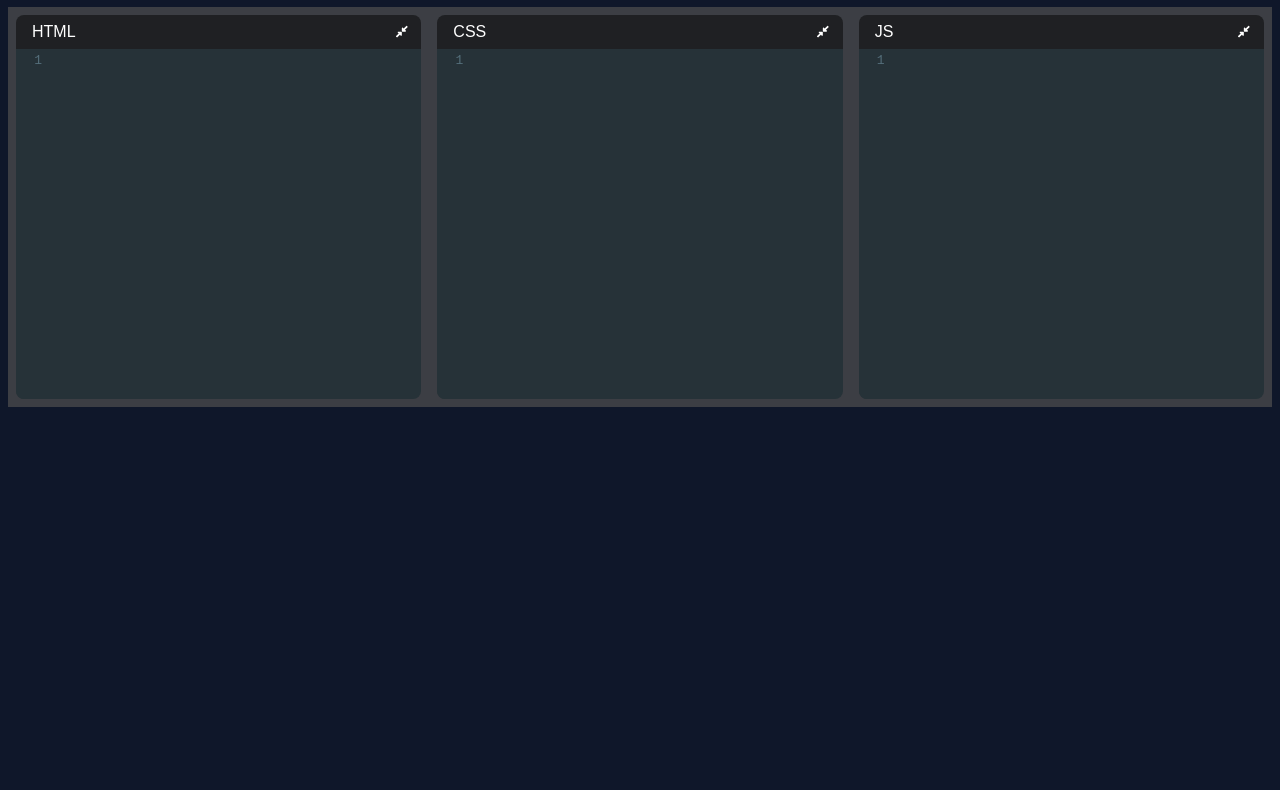
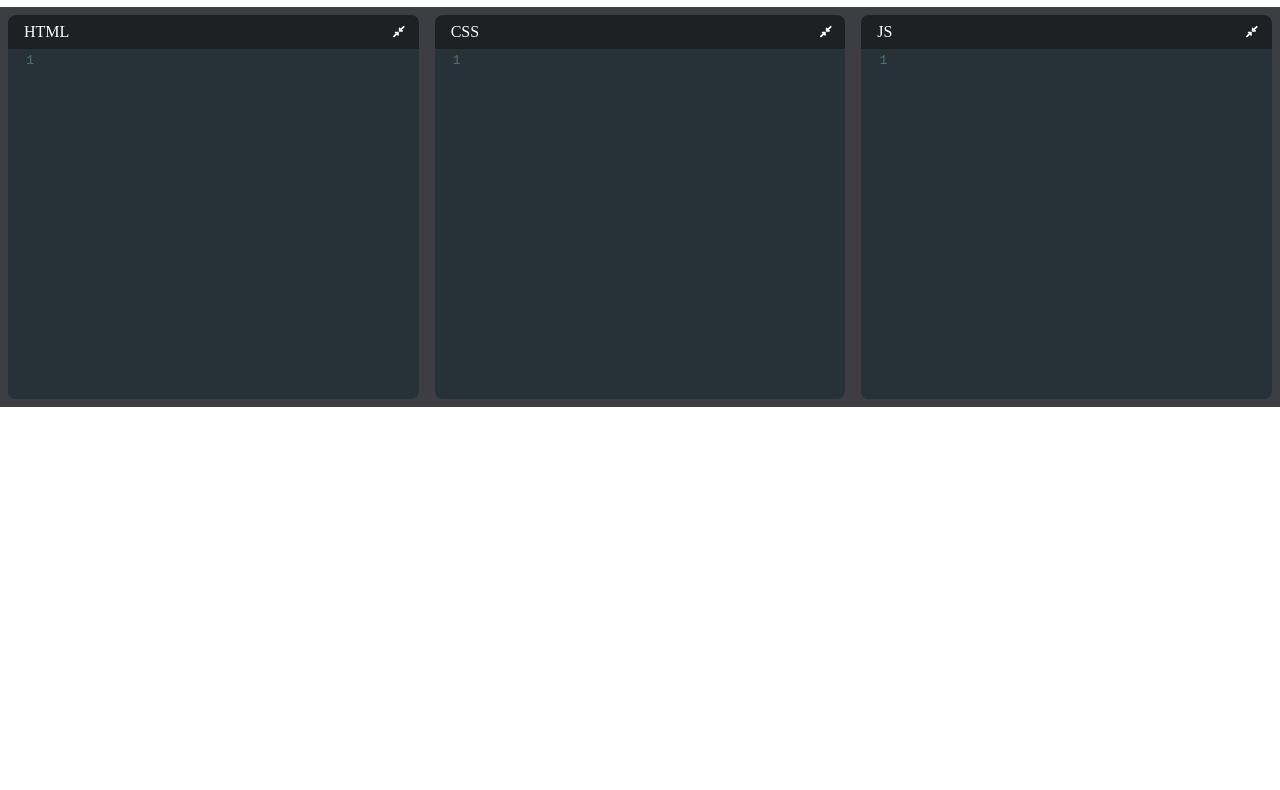
Before and after one commit to Codebybhavani/CodePen, a React app: page / in a window 1280 px wide. Shown: the part 73-863 px from the top of the page. Built offline with nearby package versions, Linux system fonts and the light colour scheme.

Commit message:
Refactor body styles in index.css
Remove background and color properties from body.

```diff
--- a/src/index.css
+++ b/src/index.css
@@ -1,7 +1,5 @@
 body{
-background:#0f172a;
-color:white;
-font-family:Arial;
+margin:0;
 }
 
 .top-pane {
```
